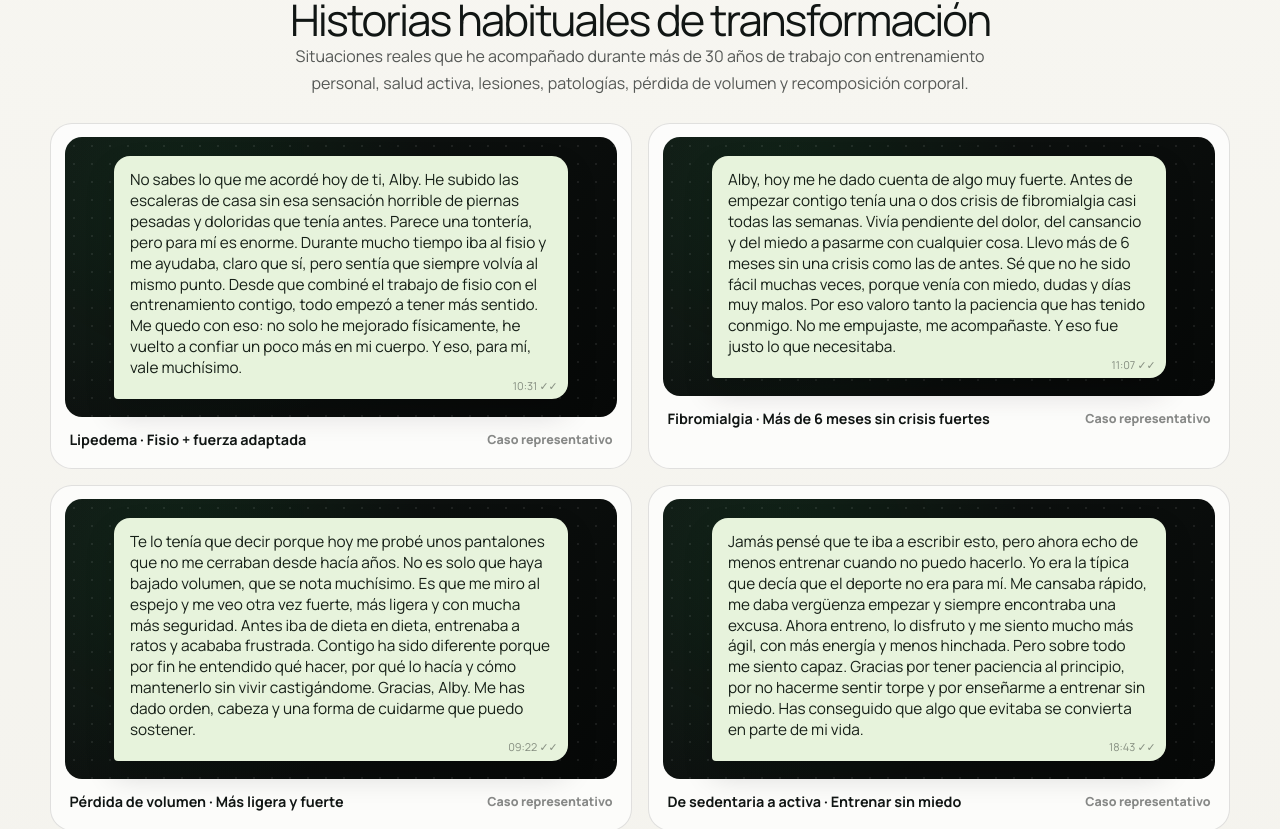
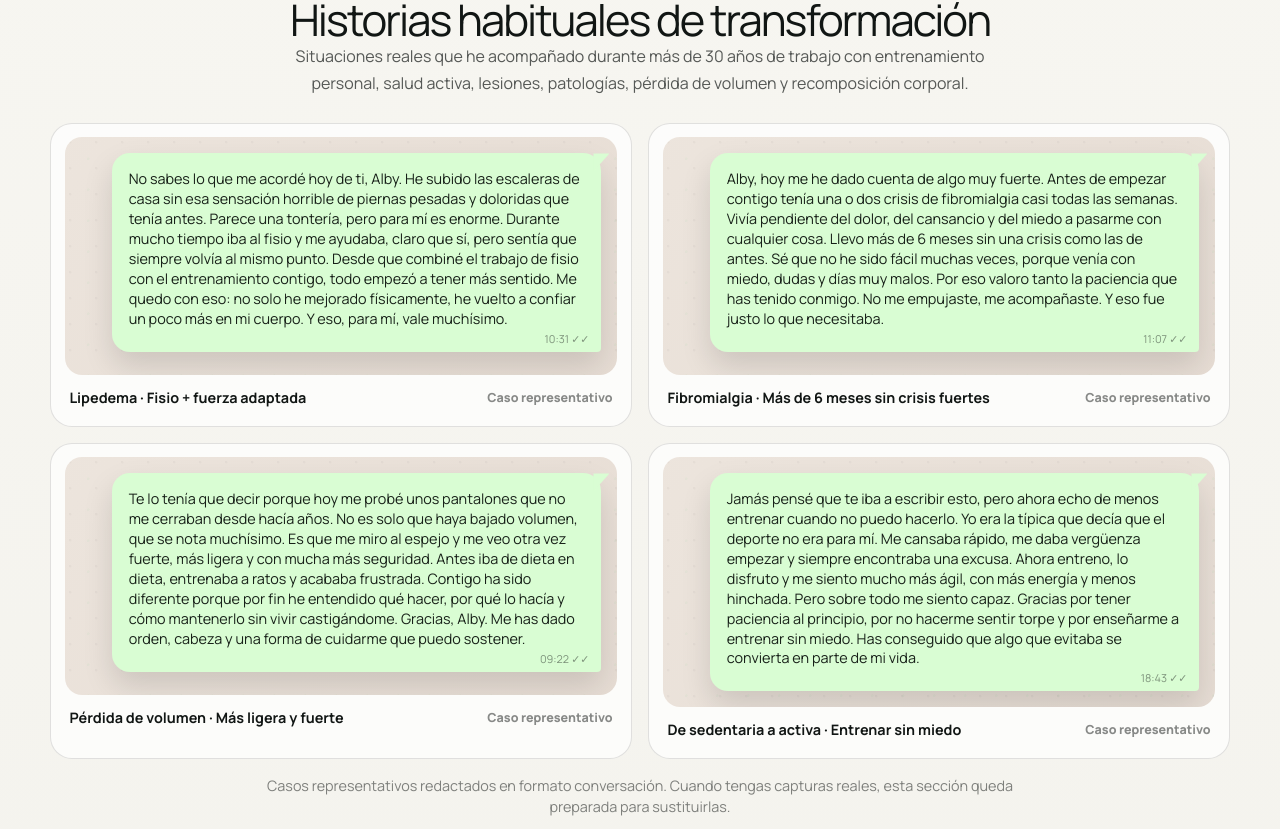
Before and after one commit to albypersonaltrainer-arch/ghc-training-landing, a Next.js app: page / in a window 1280 px wide. Shown: the part 2307-3136 px from the top of the page. Built offline with nearby package versions, Linux system fonts and the light colour scheme; no server answers.

Commit message:
Add files via upload

```diff
--- a/app/globals.css
+++ b/app/globals.css
@@ -320,41 +320,55 @@ a { color: inherit; text-decoration: none; }
   padding: .85rem;
 }
 .ghc-whatsapp-capture {
-  min-height: 154px;
+  min-height: 238px;
   display: flex;
-  align-items: center;
-  justify-content: center;
-  padding: 1.15rem;
+  align-items: flex-start;
+  justify-content: flex-end;
+  padding: 1rem;
   border-radius: 17px;
   background:
-    radial-gradient(circle at 20% 20%, rgba(34,214,91,.08), transparent 16rem),
-    linear-gradient(135deg, #111614, #060807);
+    linear-gradient(135deg, rgba(236,229,221,.98), rgba(230,221,212,.98)),
+    #ece5dd;
   position: relative;
+  overflow: hidden;
 }
 .ghc-whatsapp-capture::before {
   content: "";
   position: absolute;
   inset: 0;
-  opacity: .08;
-  background-image: radial-gradient(circle, #fff 1px, transparent 1px);
-  background-size: 18px 18px;
+  opacity: .16;
+  background-image:
+    radial-gradient(circle at 20% 20%, rgba(7,10,9,.18) 1px, transparent 1.6px),
+    radial-gradient(circle at 75% 70%, rgba(34,214,91,.20) 1px, transparent 1.6px);
+  background-size: 26px 26px, 31px 31px;
 }
 .ghc-whatsapp-bubble {
   position: relative;
   z-index: 1;
-  max-width: 88%;
-  border-radius: 16px 16px 16px 4px;
-  background: #e7f3dc;
+  width: min(94%, 560px);
+  border-radius: 18px 18px 4px 18px;
+  background: #d9fdd3;
   color: #172018;
-  padding: .9rem 1rem 1.25rem;
-  font-size: .96rem;
-  line-height: 1.36;
-  box-shadow: 0 14px 30px rgba(0,0,0,.16);
+  padding: 1rem 1.05rem 1.45rem;
+  font-size: .9rem;
+  line-height: 1.38;
+  box-shadow: 0 14px 30px rgba(7,10,9,.13);
+  white-space: pre-line;
+}
+.ghc-whatsapp-bubble::after {
+  content: "";
+  position: absolute;
+  right: -8px;
+  top: 0;
+  width: 16px;
+  height: 18px;
+  background: #d9fdd3;
+  clip-path: polygon(0 0, 100% 0, 0 100%);
 }
 .ghc-whatsapp-bubble span {
   position: absolute;
-  right: .65rem;
-  bottom: .35rem;
+  right: .75rem;
+  bottom: .38rem;
   font-size: .68rem;
   color: rgba(17,22,20,.46);
 }
```
